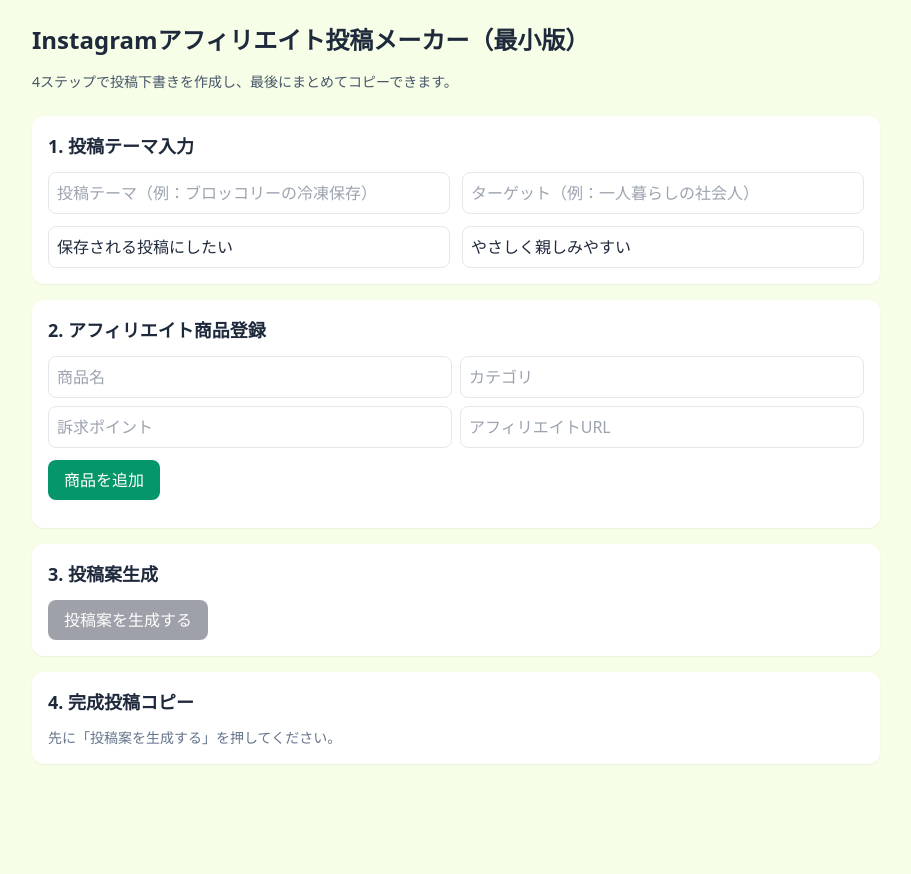
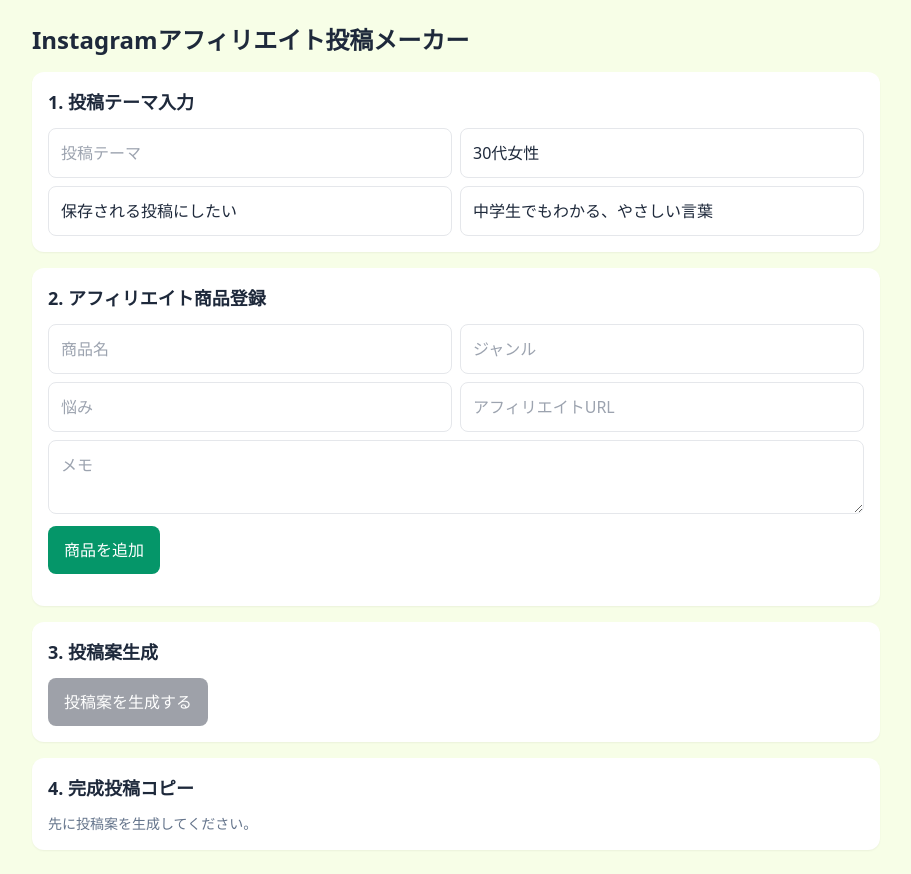
Before and after one commit to tanpopov/test, a Next.js app: page / in a window 1280 px wide. Shown: the whole page, without its empty margins (184-1095 px from the left). Before the commit the page ends 800 px from the top, so only its background shows below. Built offline with nearby package versions, Linux system fonts and the light colour scheme.

Commit message:
Enhance product management and structured draft/copy outputs

```diff
--- a/app/page.tsx
+++ b/app/page.tsx
@@ -3,46 +3,58 @@
 import { useEffect, useMemo, useState } from "react";
 import { GeneratedDraft, Product, ThemeInput } from "@/lib/types";
 
-const PRODUCTS_KEY = "insta_aff_products_v1";
+const PRODUCTS_KEY = "insta_aff_products_v2";
 const THEME_KEY = "insta_aff_theme_v1";
+const PR_LABEL = "※アフィリエイト広告を利用しています";
 
 const initialTheme: ThemeInput = {
   theme: "",
-  target: "",
+  target: "30代女性",
   postGoal: "保存される投稿にしたい",
-  tone: "やさしく親しみやすい",
+  tone: "中学生でもわかる、やさしい言葉",
 };
 
+const emptyProduct: Product = { id: "", name: "", genre: "", concern: "", affiliateUrl: "", memo: "" };
+
 function generateDraft(themeInput: ThemeInput, products: Product[]): GeneratedDraft {
-  const t = themeInput.theme || "野菜をおいしく食べるコツ";
-  const target = themeInput.target || "料理初心者";
+  const theme = themeInput.theme || "野菜をムダなくおいしく使うコツ";
+  const target = themeInput.target || "料理に忙しい30代女性";
+  const picked = products[0] ?? null;
 
   const carousel = [
-    `1枚目: ${t}で損してる人が多い`,
-    `2枚目: ${target}がやりがちな失敗3つ`,
-    "3枚目: 正しい手順を画像で解説",
-    "4枚目: 時短できるコツ",
-    "5枚目: まとめ（保存推奨）",
+    { title: "1枚目：フック", body: `${theme}、なんとなくでやっていませんか？` },
+    { title: "2枚目：よくある失敗", body: `${target}がやりがちなのは、自己流で保存や下ごしらえをしてしまうこと。` },
+    { title: "3枚目：原因", body: "原因は、手順がむずかしそうに見えて後回しになることです。" },
+    { title: "4枚目：解決策", body: "手順を3つに分ければ簡単。切る→保存する→使うの順で考えるだけ。" },
+    { title: "5枚目：保存CTA＋商品導線", body: `この投稿を保存して次の買い物前に見返してね。${picked ? `使いやすい${picked.name}は最後に紹介します。` : "使いやすい調理アイテムは最後に紹介します。"}` },
   ];
 
   const imagePrompts = carousel.map(
     (slide, i) =>
-      `Japanese home kitchen, fresh vegetables, instagram carousel slide ${i + 1}, ${slide}, natural light, clean composition, high detail`,
+      `Instagram carousel slide ${i + 1}, Japanese home kitchen, fresh vegetables, ${slide.title}, ${slide.body}, soft natural light, clean composition, readable typography space`,
   );
 
-  const caption = `${t}をわかりやすくまとめました🥕\n\n${target}でも今日から実践できる内容です。\n保存して買い物前・調理前に見返してください！\n\n#野菜レシピ #料理初心者 #時短ごはん #自炊`;
+  const cta = "続きはプロフィールのリンクから、使いやすいアイテムをチェックしてください。";
 
-  const cta = "気になったアイテムはプロフィールのリンクからチェック👇";
+  const caption = [
+    `${theme}について、やさしく5枚でまとめました。`,
+    "まずは毎日の料理の悩みを軽くすることを大事にしています。",
+    "むずかしいテクニックではなく、今日からできる方法だけを紹介しています。",
+    "よかったら保存して、調理前に見返してください。",
+    picked ? `最後に、同じ悩みに合いやすい「${picked.name}」も紹介しています。` : "最後に、関連アイテムも紹介しています。",
+    PR_LABEL,
+    "#野菜レシピ #時短ごはん #自炊 #料理初心者",
+  ].join("\n\n");
 
-  const linkCandidates = products.slice(0, 3);
-
-  return { carousel, imagePrompts, caption, cta, linkCandidates };
+  return { carousel, imagePrompts, caption, cta, affiliateLink: picked, prLabel: PR_LABEL };
 }
 
 export default function Page() {
   const [themeInput, setThemeInput] = useState<ThemeInput>(initialTheme);
   const [products, setProducts] = useState<Product[]>([]);
   const [draft, setDraft] = useState<GeneratedDraft | null>(null);
+  const [productForm, setProductForm] = useState<Product>(emptyProduct);
+  const [editingId, setEditingId] = useState<string | null>(null);
 
   useEffect(() => {
     const productText = localStorage.getItem(PRODUCTS_KEY);
@@ -51,93 +63,91 @@
     if (themeText) setThemeInput(JSON.parse(themeText));
   }, []);
 
-  useEffect(() => {
-    localStorage.setItem(PRODUCTS_KEY, JSON.stringify(products));
-  }, [products]);
-
-  useEffect(() => {
-    localStorage.setItem(THEME_KEY, JSON.stringify(themeInput));
-  }, [themeInput]);
-
-  const [productForm, setProductForm] = useState<Product>({
-    id: "",
-    name: "",
-    category: "",
-    appeal: "",
-    affiliateUrl: "",
-  });
+  useEffect(() => localStorage.setItem(PRODUCTS_KEY, JSON.stringify(products)), [products]);
+  useEffect(() => localStorage.setItem(THEME_KEY, JSON.stringify(themeInput)), [themeInput]);
 
   const canGenerate = useMemo(() => themeInput.theme.trim().length > 0, [themeInput.theme]);
 
+  const handleSaveProduct = () => {
+    if (!productForm.name.trim()) return;
+    if (editingId) {
+      setProducts(products.map((p) => (p.id === editingId ? { ...productForm, id: editingId } : p)));
+      setEditingId(null);
+    } else {
+      setProducts([...products, { ...productForm, id: crypto.randomUUID() }]);
+    }
+    setProductForm(emptyProduct);
+  };
+
+  const carouselText = draft?.carousel.map((s) => `${s.title}\n${s.body}`).join("\n\n") ?? "";
+  const promptText = draft?.imagePrompts.join("\n") ?? "";
+  const allText = draft
+    ? `【カルーセル5枚構成】\n${carouselText}\n\n【画像生成プロンプト】\n${promptText}\n\n【Instagramキャプション】\n${draft.caption}\n\n【CTA】\n${draft.cta}\n\n【使用するアフィリエイトリンク】\n${draft.affiliateLink ? `${draft.affiliateLink.name}: ${draft.affiliateLink.affiliateUrl}` : "未選択"}\n\n【PR表記】\n${draft.prLabel}`
+    : "";
+
   return (
-    <main className="mx-auto max-w-4xl p-4 pb-16 sm:p-6">
-      <h1 className="mb-4 text-2xl font-bold">Instagramアフィリエイト投稿メーカー（最小版）</h1>
-      <p className="mb-6 text-sm text-slate-600">4ステップで投稿下書きを作成し、最後にまとめてコピーできます。</p>
+    <main className="mx-auto max-w-4xl space-y-4 p-3 pb-16 sm:p-6">
+      <h1 className="text-2xl font-bold">Instagramアフィリエイト投稿メーカー</h1>
 
-      <section className="mb-4 rounded-xl bg-white p-4 shadow-sm">
+      <section className="rounded-xl bg-white p-4 shadow-sm">
         <h2 className="mb-3 text-lg font-semibold">1. 投稿テーマ入力</h2>
-        <div className="grid gap-3 sm:grid-cols-2">
-          <input className="rounded-lg border p-2" placeholder="投稿テーマ（例：ブロッコリーの冷凍保存）" value={themeInput.theme} onChange={(e) => setThemeInput({ ...themeInput, theme: e.target.value })} />
-          <input className="rounded-lg border p-2" placeholder="ターゲット（例：一人暮らしの社会人）" value={themeInput.target} onChange={(e) => setThemeInput({ ...themeInput, target: e.target.value })} />
-          <input className="rounded-lg border p-2" placeholder="投稿ゴール" value={themeInput.postGoal} onChange={(e) => setThemeInput({ ...themeInput, postGoal: e.target.value })} />
-          <input className="rounded-lg border p-2" placeholder="文体トーン" value={themeInput.tone} onChange={(e) => setThemeInput({ ...themeInput, tone: e.target.value })} />
+        <div className="grid gap-2 sm:grid-cols-2">
+          <input className="rounded-lg border p-3" placeholder="投稿テーマ" value={themeInput.theme} onChange={(e) => setThemeInput({ ...themeInput, theme: e.target.value })} />
+          <input className="rounded-lg border p-3" placeholder="ターゲット" value={themeInput.target} onChange={(e) => setThemeInput({ ...themeInput, target: e.target.value })} />
+          <input className="rounded-lg border p-3" placeholder="投稿ゴール" value={themeInput.postGoal} onChange={(e) => setThemeInput({ ...themeInput, postGoal: e.target.value })} />
+          <input className="rounded-lg border p-3" placeholder="文体トーン" value={themeInput.tone} onChange={(e) => setThemeInput({ ...themeInput, tone: e.target.value })} />
         </div>
       </section>
 
-      <section className="mb-4 rounded-xl bg-white p-4 shadow-sm">
+      <section className="rounded-xl bg-white p-4 shadow-sm">
         <h2 className="mb-3 text-lg font-semibold">2. アフィリエイト商品登録</h2>
         <div className="grid gap-2 sm:grid-cols-2">
-          <input className="rounded-lg border p-2" placeholder="商品名" value={productForm.name} onChange={(e) => setProductForm({ ...productForm, name: e.target.value })} />
-          <input className="rounded-lg border p-2" placeholder="カテゴリ" value={productForm.category} onChange={(e) => setProductForm({ ...productForm, category: e.target.value })} />
-          <input className="rounded-lg border p-2" placeholder="訴求ポイント" value={productForm.appeal} onChange={(e) => setProductForm({ ...productForm, appeal: e.target.value })} />
-          <input className="rounded-lg border p-2" placeholder="アフィリエイトURL" value={productForm.affiliateUrl} onChange={(e) => setProductForm({ ...productForm, affiliateUrl: e.target.value })} />
+          <input className="rounded-lg border p-3" placeholder="商品名" value={productForm.name} onChange={(e) => setProductForm({ ...productForm, name: e.target.value })} />
+          <input className="rounded-lg border p-3" placeholder="ジャンル" value={productForm.genre} onChange={(e) => setProductForm({ ...productForm, genre: e.target.value })} />
+          <input className="rounded-lg border p-3" placeholder="悩み" value={productForm.concern} onChange={(e) => setProductForm({ ...productForm, concern: e.target.value })} />
+          <input className="rounded-lg border p-3" placeholder="アフィリエイトURL" value={productForm.affiliateUrl} onChange={(e) => setProductForm({ ...productForm, affiliateUrl: e.target.value })} />
+          <textarea className="rounded-lg border p-3 sm:col-span-2" placeholder="メモ" value={productForm.memo} onChange={(e) => setProductForm({ ...productForm, memo: e.target.value })} />
         </div>
-        <button
-          className="mt-3 rounded-lg bg-emerald-600 px-4 py-2 text-white"
-          onClick={() => {
-            if (!productForm.name.trim()) return;
-            setProducts([...products, { ...productForm, id: crypto.randomUUID() }]);
-            setProductForm({ id: "", name: "", category: "", appeal: "", affiliateUrl: "" });
-          }}
-        >
-          商品を追加
-        </button>
-        <ul className="mt-3 space-y-2 text-sm">
+        <button className="mt-3 w-full rounded-lg bg-emerald-600 px-4 py-3 text-white sm:w-auto" onClick={handleSaveProduct}>{editingId ? "商品を更新" : "商品を追加"}</button>
+
+        <ul className="mt-4 space-y-2">
           {products.map((p) => (
-            <li key={p.id} className="rounded border p-2">
-              <div className="font-medium">{p.name}</div>
-              <div className="text-slate-600">{p.category} / {p.appeal}</div>
+            <li key={p.id} className="rounded-lg border p-3 text-sm">
+              <p className="font-semibold">{p.name}</p>
+              <p>ジャンル: {p.genre}</p>
+              <p>悩み: {p.concern}</p>
+              <p className="break-all">URL: {p.affiliateUrl}</p>
+              <p className="text-slate-600">メモ: {p.memo || "-"}</p>
+              <div className="mt-2 flex gap-2">
+                <button className="rounded bg-slate-800 px-3 py-2 text-white" onClick={() => { setEditingId(p.id); setProductForm(p); }}>編集</button>
+                <button className="rounded bg-rose-600 px-3 py-2 text-white" onClick={() => { if (window.confirm("この商品を削除しますか？")) setProducts(products.filter((x) => x.id !== p.id)); }}>削除</button>
+              </div>
             </li>
           ))}
         </ul>
       </section>
 
-      <section className="mb-4 rounded-xl bg-white p-4 shadow-sm">
+      <section className="rounded-xl bg-white p-4 shadow-sm">
         <h2 className="mb-3 text-lg font-semibold">3. 投稿案生成</h2>
-        <button
-          disabled={!canGenerate}
-          className="rounded-lg bg-slate-900 px-4 py-2 text-white disabled:opacity-40"
-          onClick={() => setDraft(generateDraft(themeInput, products))}
-        >
-          投稿案を生成する
-        </button>
+        <button disabled={!canGenerate} className="rounded-lg bg-slate-900 px-4 py-3 text-white disabled:opacity-40" onClick={() => setDraft(generateDraft(themeInput, products))}>投稿案を生成する</button>
       </section>
 
       <section className="rounded-xl bg-white p-4 shadow-sm">
         <h2 className="mb-3 text-lg font-semibold">4. 完成投稿コピー</h2>
-        {draft ? (
-          <div className="space-y-3">
-            <textarea className="h-72 w-full rounded border p-3 text-sm" readOnly value={`【カルーセル構成】\n${draft.carousel.join("\n")}\n\n【画像生成プロンプト】\n${draft.imagePrompts.join("\n")}\n\n【キャプション】\n${draft.caption}\n\n【CTA】\n${draft.cta}\n\n【アフィリエイトリンク候補】\n${draft.linkCandidates.map((p) => `- ${p.name}: ${p.affiliateUrl}`).join("\n") || "- 候補なし"}`} />
-            <button
-              className="rounded-lg bg-emerald-600 px-4 py-2 text-white"
-              onClick={() => navigator.clipboard.writeText(`【カルーセル構成】\n${draft.carousel.join("\n")}\n\n【画像生成プロンプト】\n${draft.imagePrompts.join("\n")}\n\n【キャプション】\n${draft.caption}\n\n【CTA】\n${draft.cta}\n\n【アフィリエイトリンク候補】\n${draft.linkCandidates.map((p) => `- ${p.name}: ${p.affiliateUrl}`).join("\n") || "- 候補なし"}`)}
-            >
-              全文をコピー
-            </button>
+        {draft ? <div className="space-y-4 text-sm">
+          <div><h3 className="font-semibold">カルーセル5枚構成</h3>{draft.carousel.map((s) => <p key={s.title} className="mt-1"><strong>{s.title}</strong> {s.body}</p>)}</div>
+          <div><h3 className="font-semibold">各スライドの画像生成プロンプト</h3><pre className="overflow-x-auto rounded border bg-slate-50 p-2">{promptText}</pre></div>
+          <div><h3 className="font-semibold">Instagramキャプション</h3><pre className="whitespace-pre-wrap rounded border bg-slate-50 p-2">{draft.caption}</pre></div>
+          <div><h3 className="font-semibold">CTA</h3><p>{draft.cta}</p></div>
+          <div><h3 className="font-semibold">使用するアフィリエイトリンク</h3><p className="break-all">{draft.affiliateLink ? `${draft.affiliateLink.name}: ${draft.affiliateLink.affiliateUrl}` : "未選択"}</p></div>
+          <div><h3 className="font-semibold">PR表記</h3><p>{draft.prLabel}</p></div>
+          <div className="grid gap-2 sm:grid-cols-2">
+            <button className="rounded bg-emerald-700 px-3 py-2 text-white" onClick={() => navigator.clipboard.writeText(carouselText)}>カルーセル文字だけコピー</button>
+            <button className="rounded bg-emerald-700 px-3 py-2 text-white" onClick={() => navigator.clipboard.writeText(promptText)}>画像生成プロンプトだけコピー</button>
+            <button className="rounded bg-emerald-700 px-3 py-2 text-white" onClick={() => navigator.clipboard.writeText(draft.caption)}>キャプションだけコピー</button>
+            <button className="rounded bg-emerald-700 px-3 py-2 text-white" onClick={() => navigator.clipboard.writeText(allText)}>全部まとめてコピー</button>
           </div>
-        ) : (
-          <p className="text-sm text-slate-500">先に「投稿案を生成する」を押してください。</p>
-        )}
+        </div> : <p className="text-sm text-slate-500">先に投稿案を生成してください。</p>}
       </section>
     </main>
   );
```
Also changed, not shown: lib/types.ts (+9 -4 lines).
